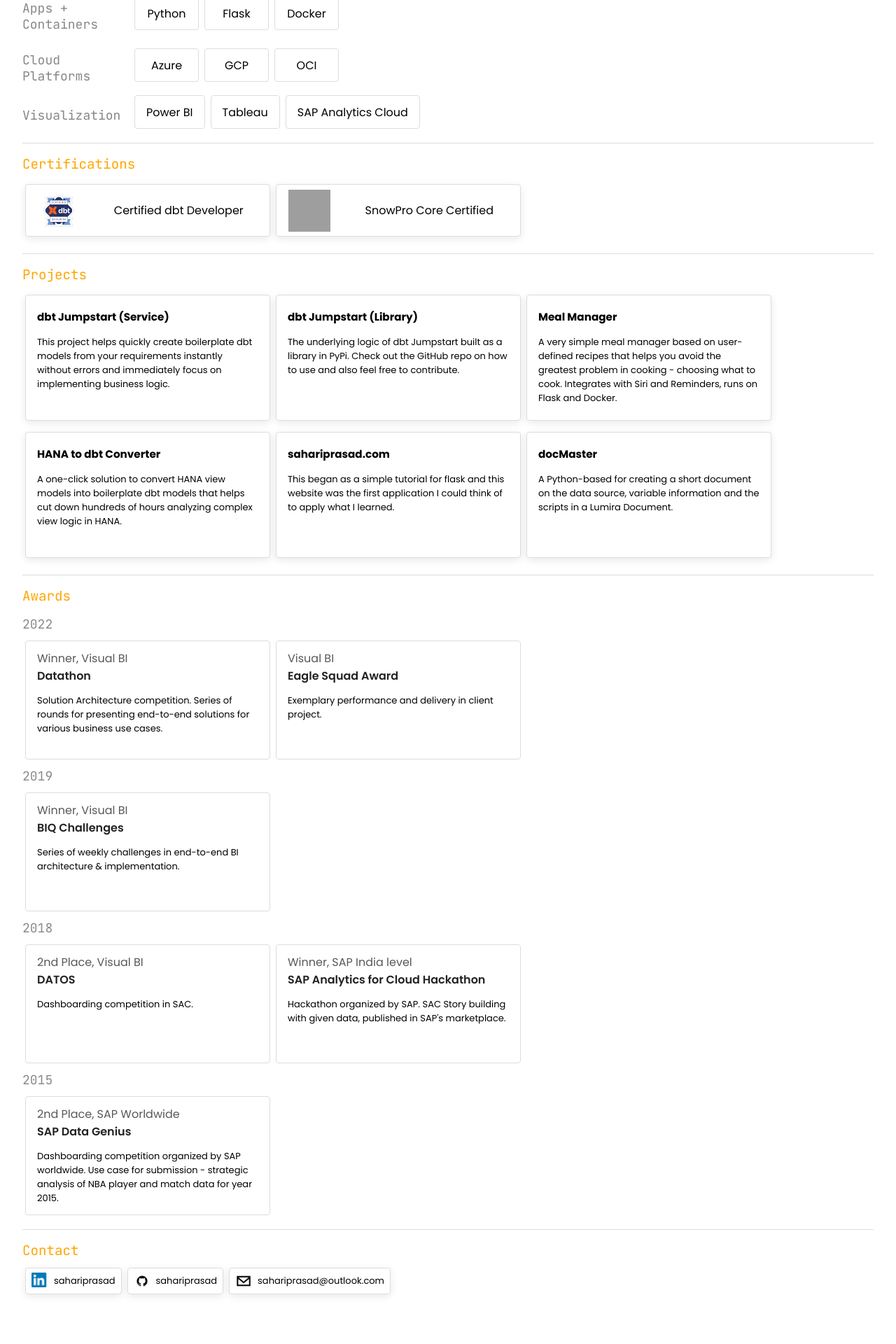
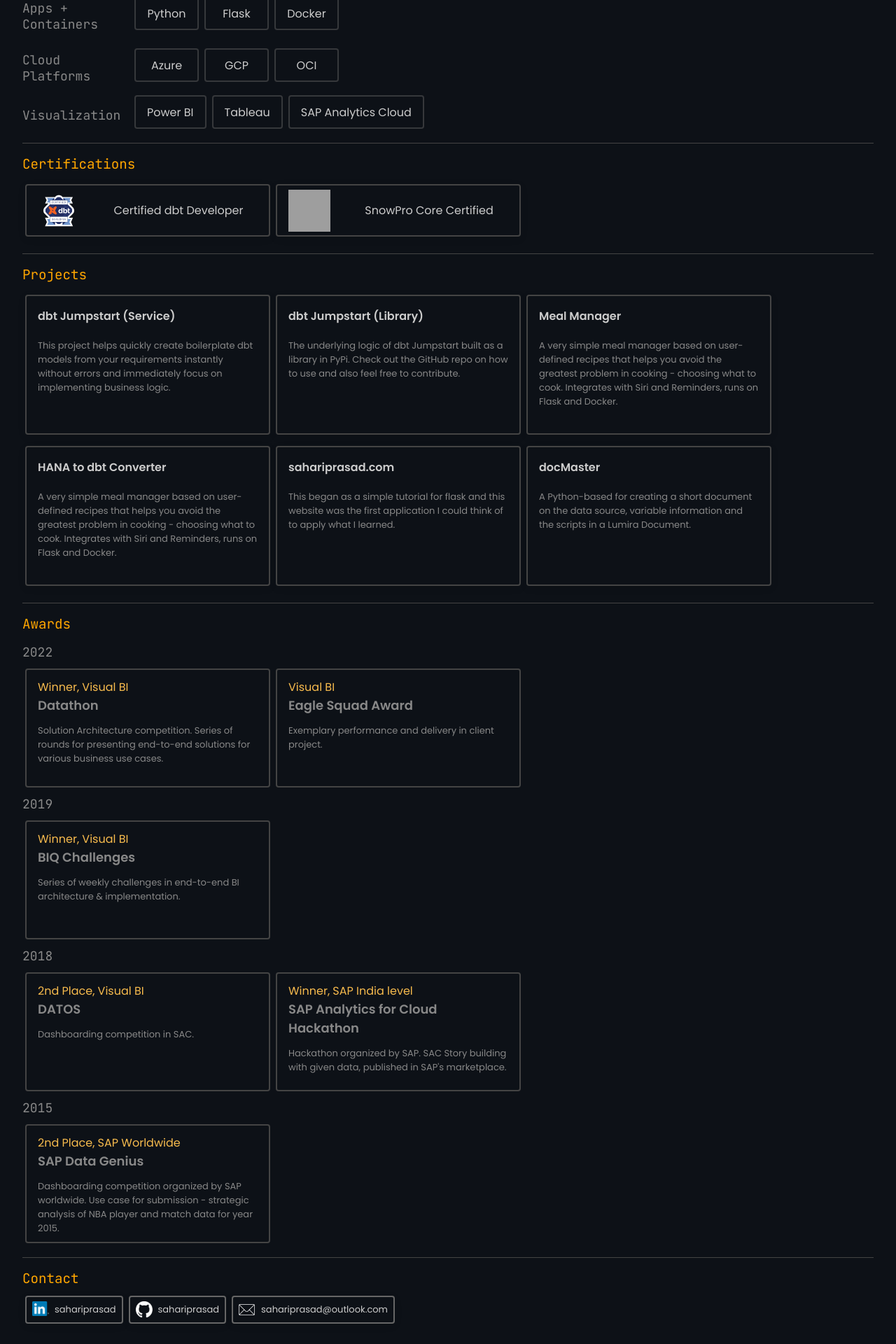
Before and after one commit to sahariprasad/dbt-jumpstart-docker, a Flask app: page / in a window 1280 px wide. Shown: the part 1320-3240 px from the top of the page at 70% size. Before the commit the page ends 3171 px from the top, so only its background shows below. Run offline with Flask 2, Linux system fonts and the light colour scheme; grey boxes are pictures that could not be loaded.

Commit message:
Dark mode changes

```diff
--- a/static/stylesheets/styles.css
+++ b/static/stylesheets/styles.css
@@ -107,7 +107,7 @@ input[type="file"] {
 
 
 .body-background {
-    background-color: white;
+    background-color: #0d1117;
 }
 
 
@@ -145,7 +145,7 @@ input[type="file"] {
 .intro-text {
     font-family: 'Poppins', sans-serif;
     padding: 16px 0px 16px 0px;
-    color: black;
+    color: #ccc;
 }
 
 .site-container {
@@ -170,7 +170,7 @@ input[type="file"] {
     font-size: small;
     padding: 16px;
     padding-top: 4px;
-    color: black;
+    color: #ccc;
     background-color: transparent;
     border-radius: 4px;
 }
@@ -211,11 +211,11 @@ input[type="file"] {
     padding-top: 0px;
     border-radius: 4px;
     box-shadow: rgba(0, 0, 0, 0.09) 0px 3px 12px;
-    border: 1px solid #dddddd;
-    background-color: #ffffff;
+    border: 2px solid #666;
+    background-color: #0d1117;
     display: flex;
     align-items: center;
-    transition: box-shadow .15s,transform .15s, background-color 0.2s;
+    transition: box-shadow .25s,transform .25s, background-color 0.25s, border 0.5s;
 
 }
 
@@ -224,7 +224,7 @@ input[type="file"] {
     font-size: small;
     text-align: center;
     padding: 8px;
-    color: black;
+    color: #ccc;
     background-color: transparent;
     border-radius: 4px;
     cursor: pointer;
@@ -232,8 +232,8 @@ input[type="file"] {
 }
 
 .contact-card:hover {
-    box-shadow: rgba(45, 35, 66, 0.4) 0 4px 8px, rgba(45, 35, 66, 0.3) 0 7px 13px -3px, #f7bb4d 0 -4px 0 inset;
-    border: 1px solid #f7bb4d;
+    box-shadow: rgba(45, 35, 66, 0.4) 0 4px 8px, #ff00004d 0 7px 13px -3px, #f7bb4d 0 -4px 0 inset;
+    border: 2px solid #f7bb4d;
     transform: translateY(-4px);
 }
 
@@ -254,6 +254,14 @@ input[type="file"] {
         margin-right: 0px !important;
     }
 } */
+
+@media only screen and (max-width: 1600px) {
+    .full-page-splash-1 {
+        margin-left: 0px !important;
+        margin-right: 0px !important;
+    }
+}
+
 
 @media only screen and (max-width: 800px) {
     /* For mobile phones: */
@@ -321,6 +329,8 @@ input[type="file"] {
 /* New start CSS */
 .full-page-splash-1 {
     height: 100%;
+    margin-left: 200px;
+    margin-right: 200px;
 }
 
 .full-page-splash-text-container {
@@ -337,12 +347,14 @@ input[type="file"] {
     /* color: #585858; */
     color: #ffa600;
     margin: 0px;
+    width: 250px;
+    text-align: center;
 }
 
 .full-page-splash-h2 {
     font-family: 'JetBrains Mono', sans-serif;
     font-size: large;
-    color: #888;
+    color: #ccc;
     margin: 0px;
     text-align: center;
 }
@@ -359,25 +371,29 @@ input[type="file"] {
 
 .certification-card {
     margin: 8px 4px 8px 4px;
-    background-color: #ffffff;
+    background-color: #0d1117;
     border-radius: 4px;
     width: 350px;
     height: 75px;
     box-shadow: rgba(0, 0, 0, 0.09) 0px 3px 12px;
-    border: 1px solid #dddddd;
+    border: 2px solid #444;
     display: flex;
     flex-direction: row;
     align-content: center;
     justify-content: space-evenly;
     align-items: center;
-    transition: box-shadow .15s,transform .15s, background-color 0.2s;
+    transition: box-shadow .25s,transform .25s, background-color 0.25s, border 0.5s;
     cursor: pointer;
 }
 
 .certification-card:hover {
-    box-shadow: rgba(45, 35, 66, 0.4) 0 4px 8px, rgba(45, 35, 66, 0.3) 0 7px 13px -3px, #f7bb4d 0 -4px 0 inset;
+    box-shadow: rgba(45, 35, 66, 0.4) 0 4px 8px, #ff00004d 0 7px 13px -3px, #f7bb4d 0 -4px 0 inset;
     border: 1px solid #f7bb4d;
     transform: translateY(-4px);
+}
+
+.certification-card:hover .certification-card-text {
+    color: #f7bb4d;
 }
 
 .certification-card:active {
@@ -402,6 +418,7 @@ input[type="file"] {
     display: block;
     top: 20%;
     width: 250px;
+    color: #ccc;
 }
 
 .certification-card-text {
@@ -418,7 +435,7 @@ input[type="file"] {
     justify-content: flex-start;
     align-items: top;
     padding: 16px 0px 16px 0px;
-    border-top: 1px solid #ddd;
+    border-top: 1px solid #444;
 }
 
 .certification-container-headings {
@@ -439,32 +456,65 @@ input[type="file"] {
     align-content: center;
     align-items: top;
     padding: 16px 0px 16px 0px;
-    border-top: 1px solid #ddd;
+    border-top: 1px solid #444;
 }
 
 .project-card {
     margin: 8px 4px 8px 4px;
-    background-color: #ffffff;
+    background-color: #0d1117;
     border-radius: 4px;
     width: 350px;
     height: fit-content;
-    min-height: 180px;
+    min-height: 200px;
     box-shadow: rgba(0, 0, 0, 0.09) 0px 3px 12px;
-    border: 1px solid #dddddd;
-    transition: box-shadow .15s,transform .15s, background-color 0.2s;
+    border: 2px solid #444;
+    transition: box-shadow .25s,transform .25s, background-color 0.25s, border 0.5s;
     cursor: pointer;
 }
 
 .project-card:hover {
-    box-shadow: rgba(45, 35, 66, 0.4) 0 4px 8px, rgba(45, 35, 66, 0.3) 0 7px 13px -3px, #f7bb4d 0 -4px 0 inset;
-    border: 1px solid #f7bb4d;
+    box-shadow: rgba(45, 35, 66, 0.4) 0 4px 8px, #ff00004d 0 7px 13px -3px, #f7bb4d 0 -4px 0 inset;
+    border: 2px solid #f7bb4d;
     transform: translateY(-4px);
+    color: #f7bb4d;
+}
+
+.project-card:hover .project-card-header {
+    color: #f7bb4d;
+}
+
+.project-card:hover .project-card-text {
+    color: #ccc;
 }
 
 .project-card:active {
     box-shadow: rgba(0, 0, 0, 0.09) 0px 3px 12px;
     transform: translateY(4px);
 }
+
+.project-card-header {
+    font-family: 'Poppins', sans-serif;
+    font-size: medium;
+    font-weight: 600;
+    padding: 16px;
+    color: #ccc;
+    background-color: transparent;
+    border-radius: 4px;
+    transition: color 0.25s;
+}
+
+
+.project-card-text {
+    font-family: 'Poppins', sans-serif;
+    font-size: small;
+    padding: 16px;
+    padding-top: 4px;
+    color: #888;
+    background-color: transparent;
+    border-radius: 4px;
+    transition: color 0.25s;
+}
+
 
 .skills-main-container {
     padding-bottom: 12px;
@@ -485,18 +535,19 @@ input[type="file"] {
 .skill-card {
     /* margin: 4px; */
     margin: 4px 8px 4px 0px;
-    background-color: #ffffff;
+    background-color: #0d1117;
     border-radius: 4px;
     width: auto;
     min-width: 92px;
     height: 48px;
-    border: 1px solid #ddd;
+    border: 2px solid rgba(102, 102, 102, 0.466);
     display: flex;
     flex-direction: row;
     align-content: center;
     justify-content: space-evenly;
     align-items: center;
     cursor: default;
+    color: #ccc;
 }
 
 .skill-card-text {
@@ -529,27 +580,42 @@ input[type="file"] {
 
 .award-card {
     margin: 4px;
-    background-color: #ffffff;
+    background-color: #0d1117;
     border-radius: 4px;
     width: 350px;
     height: 170px;
     /* box-shadow: rgba(0, 0, 0, 0.09) 0px 3px 12px; */
-    border: 1px solid #dddddd;
+    border: 2px solid #444;
+    transition: box-shadow .25s,transform .25s, background-color 0.25s, border 0.5s;
     /* transition: box-shadow .15s,transform .15s, background-color 0.2s; */
     cursor: default;
 }
 
+.award-card:hover {
+    border: 2px solid #f7bb4d;
+}
+
+.award-card:hover .award-card-text, .award-card:hover .award-card-title {
+    color: #ccc;
+}
+
 .award-card-title {
-    color: #222222;
+    color: #888;
     margin: 0px;
-    font-size: medium;
+    font-size: large;
     font-weight: 600;
+    transition: color 0.25s;
 }
 
 .award-card-subtitle {
-    color: #585858;
+    color: #f7bb4d;
     margin: 8px 0px 0px 0px;
     font-size: medium;
+}
+
+.award-card-text {
+    color: #888;
+    transition: color 0.25s;
 }
 
 .award-year {
--- a/templates/start.html
+++ b/templates/start.html
@@ -61,38 +61,38 @@
                     <div class="project-container">
                         <a class="certification-container-headings container-headers">Projects</a>
                         <div class="project-card" onclick= "window.open('http://sahariprasad.com/jumpstart');" >
-                            <div class="site-card-text">
-                                <h3>dbt Jumpstart (Service)</h3>
+                            <div class="project-card-header">dbt Jumpstart (Service)</div>
+                            <div class="project-card-text">
                                 This project helps quickly create boilerplate dbt models from your requirements instantly without errors and immediately focus on implementing business logic.
                             </div>
                         </div>
                         <div class="project-card" onclick= "window.open('https://github.com/sahariprasad/dbt-jumpstart');" >
-                            <div class="site-card-text">
-                                <h3>dbt Jumpstart (Library)</h3>
+                            <div class="project-card-header">dbt Jumpstart (Library)</div>
+                            <div class="project-card-text">
                                 The underlying logic of dbt Jumpstart built as a library in PyPi. Check out the GitHub repo on how to use and also feel free to contribute.
                             </div>
                         </div>
                         <div class="project-card" onclick= "window.open('http://sahariprasad.com:1234/');" >
-                            <div class="site-card-text">
-                                <h3>Meal Manager</h3>
+                            <div class="project-card-header">Meal Manager</div>
+                            <div class="project-card-text">
                                 A very simple meal manager based on user-defined recipes that helps you avoid the greatest problem in cooking - choosing what to cook. Integrates with Siri and Reminders, runs on Flask and Docker.
                             </div>
                         </div>
                         <div class="project-card">
-                            <div class="site-card-text">
-                                <h3>HANA to dbt Converter</h3>
-                                A one-click solution to convert HANA view models into boilerplate dbt models that helps cut down hundreds of hours analyzing complex view logic in HANA.
+                            <div class="project-card-header">HANA to dbt Converter</div>
+                            <div class="project-card-text">
+                                A very simple meal manager based on user-defined recipes that helps you avoid the greatest problem in cooking - choosing what to cook. Integrates with Siri and Reminders, runs on Flask and Docker.
                             </div>
                         </div>
                         <div class="project-card" onclick= "window.open('http://sahariprasad.com/');" >
-                            <div class="site-card-text">
-                                <h3>sahariprasad.com</h3>
+                            <div class="project-card-header">sahariprasad.com</div>
+                            <div class="project-card-text">
                                 This began as a simple tutorial for flask and this website was the first application I could think of to apply what I learned.
                             </div>
                         </div>
                         <div class="project-card" onclick= "window.open('https://github.com/sahariprasad/docMaster');" >
-                            <div class="site-card-text">
-                                <h3>docMaster</h3>
+                            <div class="project-card-header">docMaster</div>
+                            <div class="project-card-text">
                                 A Python-based for creating a short document on the data source, variable information and the scripts in a Lumira Document.
                             </div>
                         </div>
@@ -104,14 +104,14 @@
                             <div class="site-card-text">
                                 <p class="award-card-subtitle">Winner, Visual BI</p>
                                 <p class="award-card-title">Datathon</p>
-                                <p>Solution Architecture competition. Series of rounds for presenting end-to-end solutions for various business use cases.</p>
+                                <p class="award-card-text">Solution Architecture competition. Series of rounds for presenting end-to-end solutions for various business use cases.</p>
                             </div>
                         </div>
                         <div class="award-card">
                             <div class="site-card-text">
                                 <p class="award-card-subtitle">Visual BI</p>
                                 <p class="award-card-title">Eagle Squad Award</p>
-                                <p>Exemplary performance and delivery in client project.</p>
+                                <p class="award-card-text">Exemplary performance and delivery in client project.</p>
                             </div>
                         </div>
                         <a class="certification-container-headings award-year">2019</a>
@@ -119,7 +119,7 @@
                             <div class="site-card-text">
                                 <p class="award-card-subtitle">Winner, Visual BI</p>
                                 <p class="award-card-title">BIQ Challenges</p>
-                                <p>Series of weekly challenges in end-to-end BI architecture & implementation.</p>
+                                <p class="award-card-text">Series of weekly challenges in end-to-end BI architecture & implementation.</p>
                             </div>
                         </div>
                         <a class="certification-container-headings award-year">2018</a>
@@ -127,14 +127,14 @@
                             <div class="site-card-text">
                                 <p class="award-card-subtitle">2nd Place, Visual BI</p>
                                 <p class="award-card-title">DATOS</p>
-                                <p>Dashboarding competition in SAC.</p>
+                                <p class="award-card-text">Dashboarding competition in SAC.</p>
                             </div>
                         </div>
                         <div class="award-card">
                             <div class="site-card-text">
                                 <p class="award-card-subtitle">Winner, SAP India level</p>
                                 <p class="award-card-title">SAP Analytics for Cloud Hackathon</p>
-                                <p>Hackathon organized by SAP. SAC Story building with given data, published in SAP's marketplace.</p>
+                                <p class="award-card-text">Hackathon organized by SAP. SAC Story building with given data, published in SAP's marketplace.</p>
                             </div>
                         </div>
                         <a class="certification-container-headings award-year">2015</a>
@@ -142,7 +142,7 @@
                             <div class="site-card-text">
                                 <p class="award-card-subtitle">2nd Place, SAP Worldwide</p>
                                 <p class="award-card-title">SAP Data Genius</p>
-                                <p>Dashboarding competition organized by SAP worldwide. Use case for submission - strategic analysis of NBA player and match data for year 2015.</p>
+                                <p class="award-card-text">Dashboarding competition organized by SAP worldwide. Use case for submission - strategic analysis of NBA player and match data for year 2015.</p>
                             </div>
                         </div>
                     </div>
@@ -158,15 +158,15 @@
                         </div>
                         <div class="contact-card" onclick="window.open('https://github.com/sahariprasad','GitHub profile');">
                             <div class="contact-card-image">
-                                <img src="../static/images/github-logo.png">
+                                <img src="../static/images/github-white-logo.png">
                             </div>
                             <div class="contact-card-text">
                                 sahariprasad
                             </div>
                         </div>
                         <div class="contact-card" onclick="window.open('mailto:sahariprasad@outlook.com');">
-                            <div class="contact-card-image">
-                                <img src="../static/images/email-icon.png">
+                            <div class="contact-card-image" style="padding: 4px 0 4px 0;">
+                                <img src="../static/images/email-white-logo.png">
                             </div>
                             <div class="contact-card-text">
                                 sahariprasad@outlook.com
```
Also changed, not shown: static/images/email-white-logo.png (added), static/images/github-white-logo.png (added).
